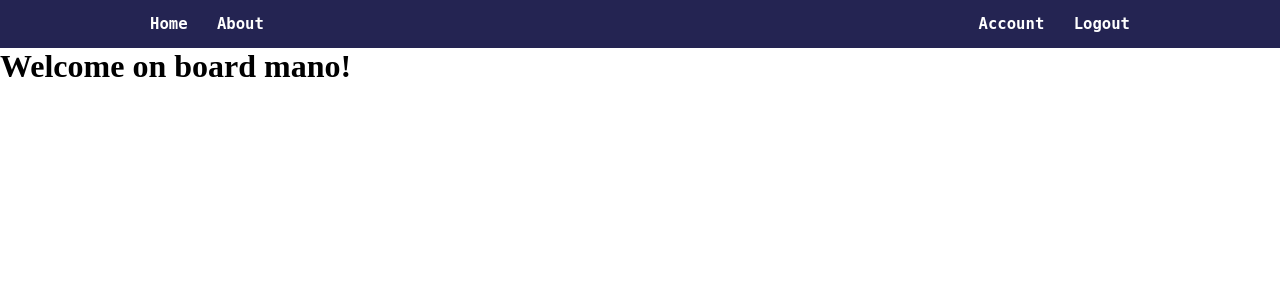
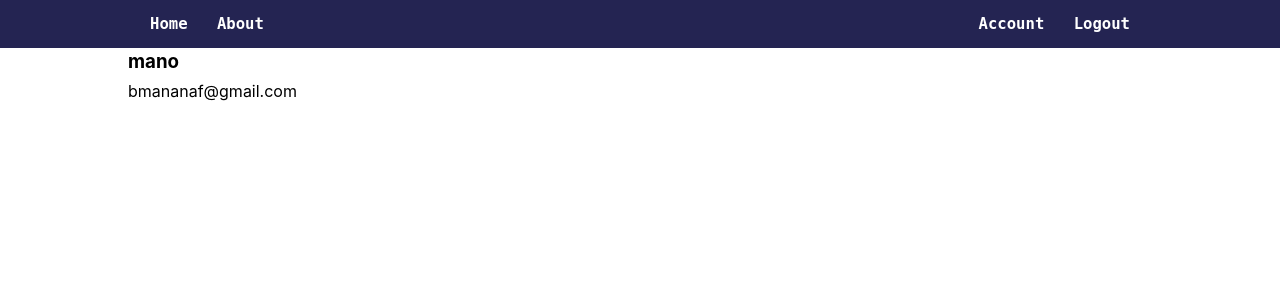
Before and after one commit to mananuf/blog, a Flask app: page /account in a window 1280 px wide. Shown: the top 308 px of the page. Run offline with Flask 2, Linux system fonts and the light colour scheme; a user stored in the database is signed in.

Commit message:
added profile contents

```diff
--- a/blog/templates/account.html
+++ b/blog/templates/account.html
@@ -1,6 +1,14 @@
 {% extends 'layout.html' %}
 {% block content %}
 
-<h1>Welcome on board {{current_user.username}}!</h1>
+<div class="container">
+    <div class="profile-container">
+        <div class="profile-photo"></div>
+        <div class="profile-details">
+            <h3> {{current_user.username}} </h3>  <!--displays username of current user-->
+            <p> {{current_user.email}} </p> <!--displays email of curent user-->
+        </div>
+    </div>
+</div>
 
 {% endblock content %}
```
